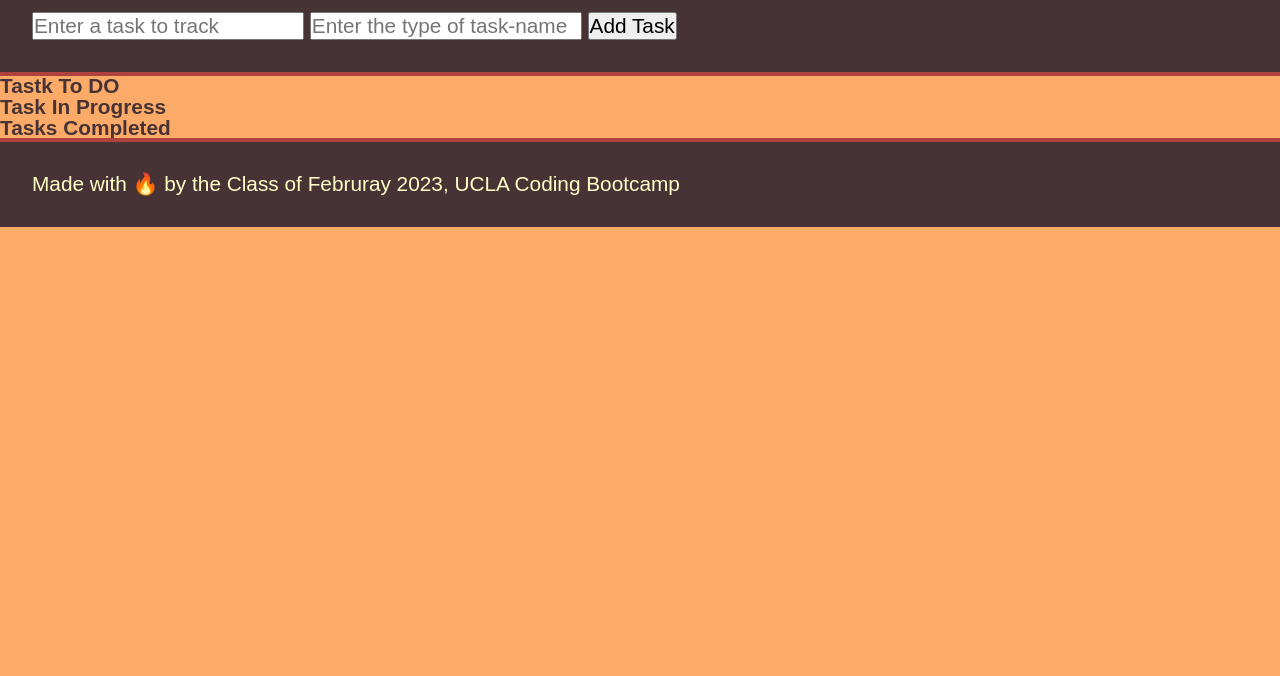
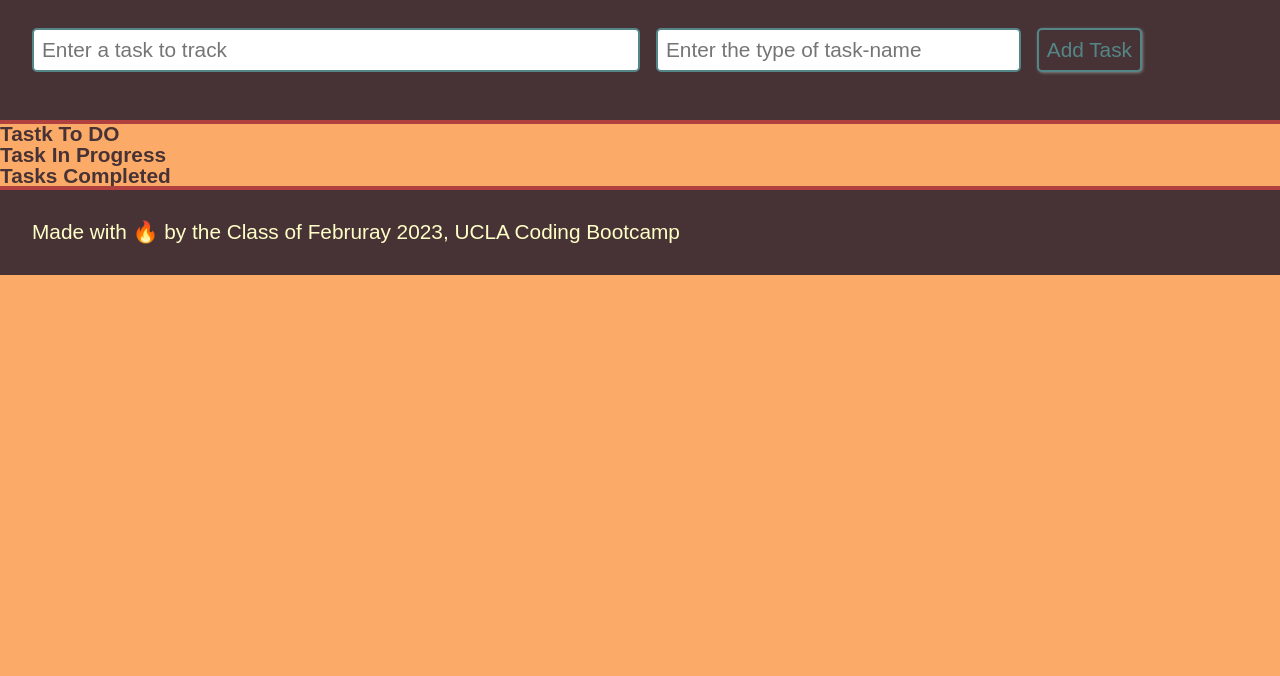
Before and after one commit to JamesJPorter/James--kanban-example, a plain HTML site: page index.html in a window 1280 px wide. Shown: the part 124-800 px from the top of the page. Drawn offline with Linux system fonts and the light colour scheme.

Commit message:
added lots of styles

```diff
--- a/assets/css/style.css
+++ b/assets/css/style.css
@@ -17,6 +17,19 @@ body {
     display: flex;
     flex-direction: column;
 }
+
+button {
+    cursor: pointer;
+    border-radius: var(--br);
+    box-shadow: 1px 1px 3px grey;
+}
+
+button:active {
+    transform: scale(98%);
+    box-shadow: none;
+    color: white;
+}
+
 
 /* styles for the header and footer sections */
 header, footer {
@@ -45,4 +58,52 @@ header h1 {
 
 header h1 span {
     font-size: 3rem;
+    cursor: pointer;
+    transition: transform 0.5s;
 }
+
+header h1 span:hover {
+    transform: scale(95%);
+}
+
+header h1 span:active {
+    transform: rotate(180deg)
+}
+
+form {
+    display: flex;
+    flex-wrap: wrap;
+}
+
+form > * {
+    margin: 1rem 0.5rem;
+    padding: 8px;
+    border: 2px solid var(--steel-teal);
+    border-radius: var(--br);
+    background-color: white;
+    outline: none;
+}
+
+form > *:hover {
+    border-color: var(--medium-carmine);
+}
+
+form  input[name="task-name"] {
+    flex-basis: 50%;
+    margin-left: 0;
+}
+
+form  input[name="task-type"] {
+    flex-basis: 30%;
+}
+
+form input:focus {
+    border-color: var(--steel-teal);
+}
+
+form button {
+    margin-right: 0;
+    flex-basis: cal(20% - 2rem);
+    background-color: var(--old-burgundy);
+    color: var(--steel-teal);
+}
```
